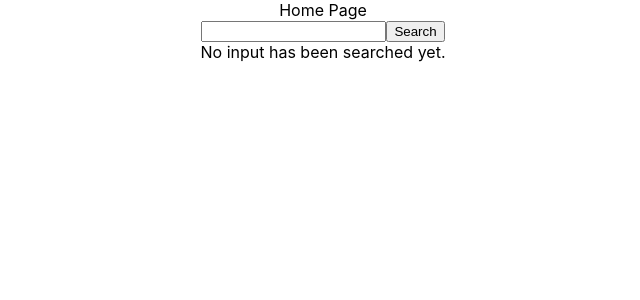
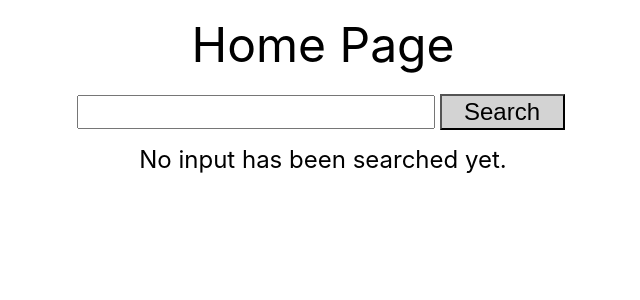
Before and after one commit to timluu/javascript-coding-challenge, a React (Create React App) app: page / in a window 1280 px wide. Shown: the top 300 px of the page, without its empty margins (317-957 px from the left). Built offline with nearby package versions, Linux system fonts and the light colour scheme.

Commit message:
add css styling for home page

```diff
--- a/src/App.css
+++ b/src/App.css
@@ -1,3 +1,12 @@
+[class^='Album-'] {
+    border: 1px solid black;
+    padding: 50px;
+}
+
+[class^='Photo-'] {
+    padding: 10px;
+}
+
 .Albums, .Photos {
     display: grid;
     grid-template-columns: 500px 500px 500px;
@@ -5,6 +14,7 @@
     row-gap: 15px;
     margin: 15px;
 }
+
 
 .App {
   text-align: center;
@@ -23,19 +33,65 @@
   color: white;
 }
 
+.HomePage, .UserListings {
+    display: grid;
+    grid-template-columns: 500px;
+}
+
 .Navigation {
     display: grid;
     grid-template-columns: auto auto;
     margin: 15px;
 }
 
+.Navigation > * {
+    border: 1px solid black;
+    padding: 15px;
+}
+
+.NoItems {
+    font-size: 24px;
+    margin-top: 10px;
+    margin-bottom: 10px;
+}
+
 .Search {
     width: 100%;
+}
+
+.SearchBar {
+    width: 70%;
+    font-size: 24px;
+}
+
+.SearchButton {
+    background-color: lightgray;
+    font-size: 24px;
+    padding: 2px;
+    margin: 5px;
+    width: 25%;
 }
 
 .Title {
     font-size: 48px;
     margin: 15px;
+}
+
+.UserItem {
+    font-size: 16px;
+    background-color: gray;
+    border: 2px solid black;
+    padding: 5px;
+    margin-top: 10px;
+    margin-bottom: 10px;
+}
+
+.UserName {
+    text-align: left;
+}
+
+.UserCompany, .UserPhrase {
+    text-align: right;
 }
 
 /* [class^='Photo-'] {
--- a/src/components/HomePage/SearchBar.jsx
+++ b/src/components/HomePage/SearchBar.jsx
@@ -8,14 +8,15 @@ const SearchBar = (props) => {
     } = props;
 
     return (
-        <form onSubmit={onSubmit}>
+        <form className='Search' onSubmit={onSubmit}>
             <input
+                className='SearchBar'
                 type="text"
                 value={searchTerm}
                 name="searchText"
                 onChange={onChange}
             />
-            <input type="submit" value="Search" />
+            <input className='SearchButton' type="submit" value="Search" />
         </form>
     )
 };
--- a/src/components/HomePage/Title.jsx
+++ b/src/components/HomePage/Title.jsx
@@ -2,7 +2,7 @@ import React from 'react';
 
 const Title = () => {
     return (
-        <div>{"Home Page"}</div>
+        <div className='Title'>{"Home Page"}</div>
     )
 };
 
--- a/src/components/HomePage/User.jsx
+++ b/src/components/HomePage/User.jsx
@@ -7,23 +7,23 @@ const User = (props) => {
 
     if(users === null) {
         return (
-            <div>{"No input has been searched yet."}</div>
+            <div className='NoItems'>{"No input has been searched yet."}</div>
         )
     }
 
     if(users.length === 0) {
         return (
-            <div>{"No results."}</div>
+            <div className='NoItems'>{"No results."}</div>
         )
     }
     return (
-        <div>
+        <div className='UserListings'>
             {users.map(user => {
                 return (
-                    <Link to={`/user/${user.name}_${user.id}`}>
-                        <div>{user.name}</div>
-                        <div>{user.company.name}</div>
-                        <div>{user.company.catchPhrase}</div>
+                    <Link className='UserItem' to={`/user/${user.name}_${user.id}`}>
+                        <div className='UserName'>{user.name}</div>
+                        <div className='UserCompany'>{user.company.name}</div>
+                        <div className='UserPhrase'>{user.company.catchPhrase}</div>
                     </Link>
                 )
             })}
--- a/src/components/HomePage/index.jsx
+++ b/src/components/HomePage/index.jsx
@@ -43,7 +43,7 @@ class HomePage extends React.Component {
     render() {
         const { searchTerm, users } = this.state;
         return (
-            <div>
+            <div className='HomePage'>
                 <Title />
                 <SearchBar
                     searchTerm={searchTerm}
```
Also changed, not shown: 1 other file (tests, documents, lock files or other folders).
